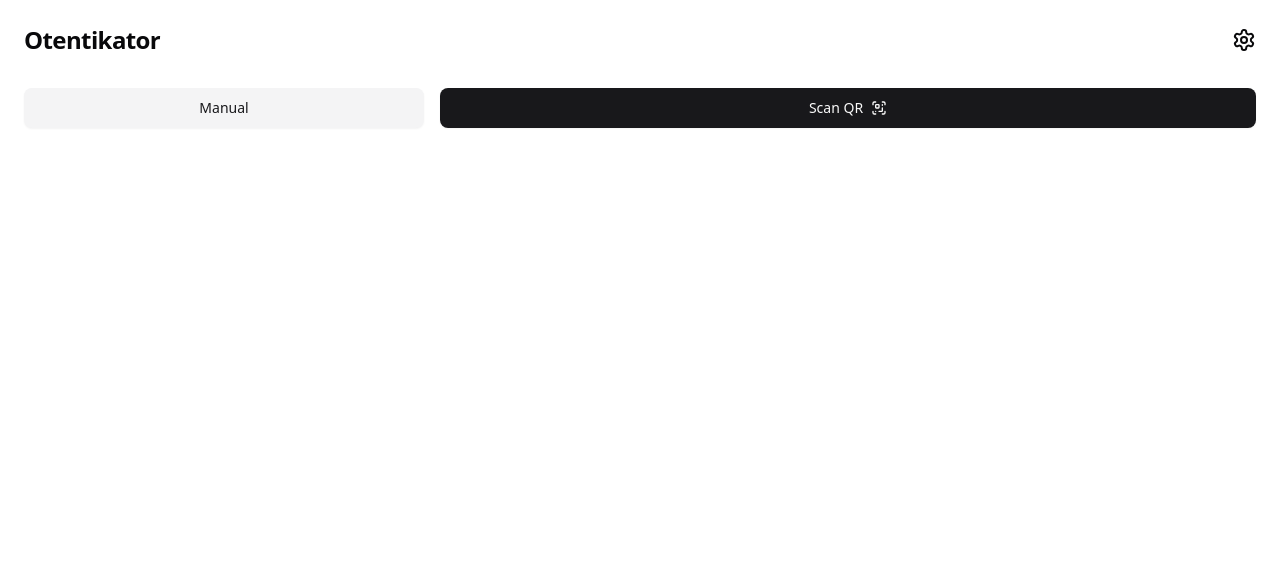
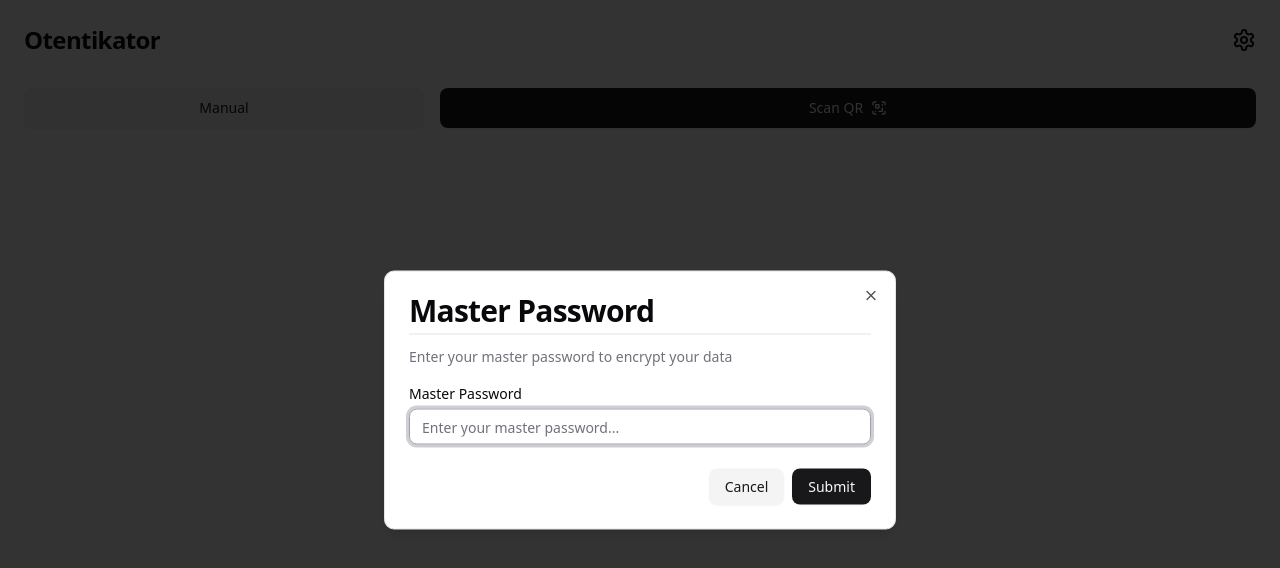
Before and after one commit to mazkaaa/otentikator, a Next.js app: page /app in a window 1280 px wide. Shown: the top 568 px of the page. Built offline with nearby package versions, Linux system fonts and the light colour scheme.

Commit message:
perf: added some codes which still in development

```diff
--- a/package.json
+++ b/package.json
@@ -20,6 +20,7 @@
     "@radix-ui/react-label": "^2.1.2",
     "@radix-ui/react-progress": "^1.1.2",
     "@radix-ui/react-slot": "^1.1.2",
+    "@types/webappsec-credential-management": "^0.6.9",
     "@yudiel/react-qr-scanner": "^2.2.1",
     "class-variance-authority": "^0.7.1",
     "clsx": "^2.1.1",
--- a/src/app/app/page.tsx
+++ b/src/app/app/page.tsx
@@ -4,6 +4,7 @@ import {
   ManualFormModal,
   ScanQRModal,
 } from "@/components/container";
+import MasterPasswordModal from "@/components/container/master-password-modal";
 import { useSettings } from "@/components/context";
 import { ModalConfirmation } from "@/components/reusables";
 import { Button } from "@/components/ui";
@@ -11,10 +12,14 @@ import { IOTPFormat } from "@/types";
 import { IKeyCard } from "@/types/key-card";
 import { ScanQrCode, Trash, Upload, X } from "lucide-react";
 import { useCallback, useEffect, useMemo, useState } from "react";
+import { toast } from "sonner";
 
 export default function AppDashboard() {
   const [scanQrModal, setScanQrModal] = useState(false);
   const [manualFormModal, setManualFormModal] = useState(false);
+  const [passwordModal, setPasswordModal] = useState(true);
+
+  const [password, setPassword] = useState("");
 
   const [deleteConfirmationDelete, setDeleteConfirmationDelete] =
     useState(false);
@@ -25,6 +30,16 @@ export default function AppDashboard() {
 
   const closeManualFormModal = useCallback(() => {
     setManualFormModal(false);
+  }, []);
+
+  const closeMasterPasswordModal = useCallback(() => {
+    setPasswordModal(false);
+  }, []);
+
+  const handleSubmitPassword = useCallback((encryptedPassword: string) => {
+    setPasswordModal(false);
+    toast.success("Successfully logged in");
+    setPassword(encryptedPassword);
   }, []);
 
   const handleAddKey = useCallback(
@@ -62,7 +77,10 @@ export default function AppDashboard() {
     const newData = data.filter((item) => !selectedKeys.includes(item));
     setData(newData);
     localStorage.setItem("otp-data", JSON.stringify(newData));
-  }, [data, selectedKeys]);
+    setDeleteConfirmationDelete(false);
+    toggleSelecting(false);
+    toast.success("Key deleted successfully");
+  }, [data, selectedKeys, toggleSelecting]);
 
   const defineMainButtonSection = useMemo(() => {
     if (isSelecting) {
@@ -156,6 +174,11 @@ export default function AppDashboard() {
           onClick: () => setDeleteConfirmationDelete(false),
         }}
       />
+      <MasterPasswordModal
+        isOpen={passwordModal}
+        onClose={closeMasterPasswordModal}
+        onSubmit={handleSubmitPassword}
+      />
     </div>
   );
 }
--- a/src/components/container/manual-form-modal.tsx
+++ b/src/components/container/manual-form-modal.tsx
@@ -1,21 +1,19 @@
 "use client";
-import React from "react";
+import { zodResolver } from "@hookform/resolvers/zod";
 import { useForm } from "react-hook-form";
+import { toast } from "sonner";
 import { z } from "zod";
 import { Modal } from "../reusables";
-import { zodResolver } from "@hookform/resolvers/zod";
 import {
   Button,
   Form,
   FormControl,
-  FormDescription,
   FormField,
   FormItem,
   FormLabel,
   FormMessage,
   Input,
 } from "../ui";
-import { toast } from "sonner";
 
 interface PROPS {
   isOpen: boolean;
@@ -75,7 +73,6 @@ export const ManualFormModal = (props: PROPS) => {
                 <FormControl>
                   <Input placeholder="Example: John Doe" {...field} />
                 </FormControl>
-                <FormDescription>The label for the OTP key</FormDescription>
                 <FormMessage />
               </FormItem>
             )}
@@ -90,7 +87,6 @@ export const ManualFormModal = (props: PROPS) => {
                 <FormControl>
                   <Input placeholder="Example: Google" {...field} />
                 </FormControl>
-                <FormDescription>The issuer for the OTP key</FormDescription>
                 <FormMessage />
               </FormItem>
             )}
@@ -105,7 +101,6 @@ export const ManualFormModal = (props: PROPS) => {
                 <FormControl>
                   <Input placeholder="Example: 4CUAUJAEFJ72wXL" {...field} />
                 </FormControl>
-                <FormDescription>The secret for the OTP key</FormDescription>
                 <FormMessage />
               </FormItem>
             )}
--- /dev/null
+++ b/src/components/container/master-password-modal.tsx
@@ -0,0 +1,89 @@
+import hashData from "@/utils/hash";
+import { zodResolver } from "@hookform/resolvers/zod";
+import { useForm } from "react-hook-form";
+import { z } from "zod";
+import { Modal } from "../reusables";
+import {
+  Button,
+  Form,
+  FormControl,
+  FormField,
+  FormItem,
+  FormLabel,
+  FormMessage,
+  Input,
+} from "../ui";
+
+interface PROPS {
+  isOpen: boolean;
+  onClose: () => void;
+  onSubmit: (encryptedPassword: string) => void;
+}
+const formSchema = z.object({
+  password: z.string().min(1, {
+    message: "Password must not be empty",
+  }),
+});
+const MasterPasswordModal = (props: PROPS) => {
+  const { isOpen, onClose, onSubmit } = props;
+
+  const form = useForm<z.infer<typeof formSchema>>({
+    resolver: zodResolver(formSchema),
+    defaultValues: {
+      password: "",
+    },
+  });
+
+  return (
+    <Modal
+      title="Master Password"
+      isOpen={isOpen}
+      description="Enter your master password to encrypt your data"
+      onOpenChange={(open) => {
+        if (!open && form.formState.isValid) {
+          onClose();
+        }
+      }}
+    >
+      <Form {...form}>
+        <form
+          onSubmit={form.handleSubmit((data) => {
+            onClose();
+            onSubmit(hashData(data.password));
+            form.reset();
+          })}
+          className="space-y-6"
+        >
+          <FormField
+            control={form.control}
+            name="password"
+            render={({ field }) => (
+              <FormItem>
+                <FormLabel>Master Password</FormLabel>
+                <FormControl>
+                  <Input
+                    placeholder="Enter your master password..."
+                    type="password"
+                    {...field}
+                  />
+                </FormControl>
+                <FormMessage />
+              </FormItem>
+            )}
+          />
+
+          <div className="flex flex-col-reverse gap-2 sm:flex-row sm:justify-end">
+            <Button type="button" variant="secondary" onClick={onClose}>
+              Cancel
+            </Button>
+            <Button type="submit" variant="default">
+              Submit
+            </Button>
+          </div>
+        </form>
+      </Form>
+    </Modal>
+  );
+};
+
+export default MasterPasswordModal;
--- /dev/null
+++ b/src/utils/encrypt.ts
@@ -0,0 +1,45 @@
+import * as crypto from "crypto";
+
+export const encrypt = (password: string, data: string) => {
+  // create a random initialization vector
+  const iv = crypto.randomBytes(12).toString("base64");
+
+  // create a cipher object
+  const cipher = crypto.createCipheriv("aes-256-gcm", password, iv);
+
+  // update the cipher object with the plaintext to encrypt
+  let ciphertext = cipher.update(data, "utf8", "base64");
+
+  // finalize the encryption process
+  ciphertext += cipher.final("base64");
+
+  // retrieve the authentication tag for the encryption
+  const tag = cipher.getAuthTag();
+
+  return { ciphertext, iv, tag };
+};
+
+export const decrypt = (
+  password: string,
+  encryptedData: string,
+  iv: string,
+  tag: Buffer<ArrayBufferLike>,
+) => {
+  // create a decipher object
+  const decipher = crypto.createDecipheriv(
+    "aes-256-gcm",
+    Buffer.from(password, "base64"),
+    Buffer.from(iv, "base64"),
+  );
+
+  // set the authentication tag for the decipher object
+  decipher.setAuthTag(tag);
+
+  // update the decipher object with the base64-encoded ciphertext
+  let plaintext = decipher.update(encryptedData, "base64", "utf8");
+
+  // finalize the decryption process
+  plaintext += decipher.final("utf8");
+
+  return plaintext;
+};
--- /dev/null
+++ b/src/utils/hash.ts
@@ -0,0 +1,9 @@
+import * as crypto from "crypto";
+const hashData = (data: string) => {
+  const hash = crypto.createHash("sha256");
+  hash.update(data);
+  const digest = hash.digest("hex");
+  return digest;
+};
+
+export default hashData;
--- /dev/null
+++ b/src/utils/index.ts
@@ -0,0 +1 @@
+export * from "./encrypt";
```
Also changed, not shown: src/components/ui/form.tsx (+6 -6 lines), 1 other file (tests, documents, lock files or other folders).
